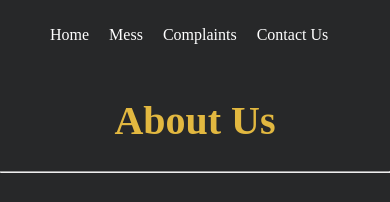
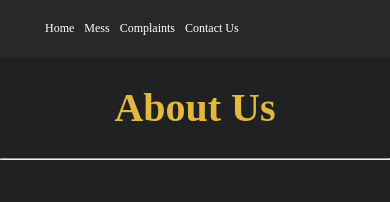
Before and after one commit to Sammy1836/MMMhall.io, a plain HTML site: page contact-us.html in a window 390 px wide. Shown: the top 202 px of the page. Drawn offline with Linux system fonts and the light colour scheme; a web font is replaced by a local one.

Commit message:
fixed responsiveness

```diff
--- a/contact-us.html
+++ b/contact-us.html
@@ -8,6 +8,7 @@
     <link rel="stylesheet" media="screen" href="https://fontlibrary.org//face/unique" type="text/css" />
     <link rel="stylesheet" media="screen" href="https://fontlibrary.org//face/poppins" type="text/css"/>
     <title>Team SMASH</title>
+    <link rel="icon" type="image/jpg" href="./pictures/mmm-cover.jpg">
     <style>
         * {
             box-sizing: border-box;
@@ -15,7 +16,7 @@
         }
 
         body {
-            background-color: rgb(39, 40, 41);
+            background-color: rgb(32, 33, 34);
             font-family: 'UniqueRegular';
         }
 
@@ -105,6 +106,13 @@
             color: rgb(226, 184, 64);
         }
 
+        @media(max-width:650px){
+            .nav ul li a{
+                font-size: 12px;
+                padding: 5px;
+            }
+        }
+
     </style>
 
     <div class="nav">
```
